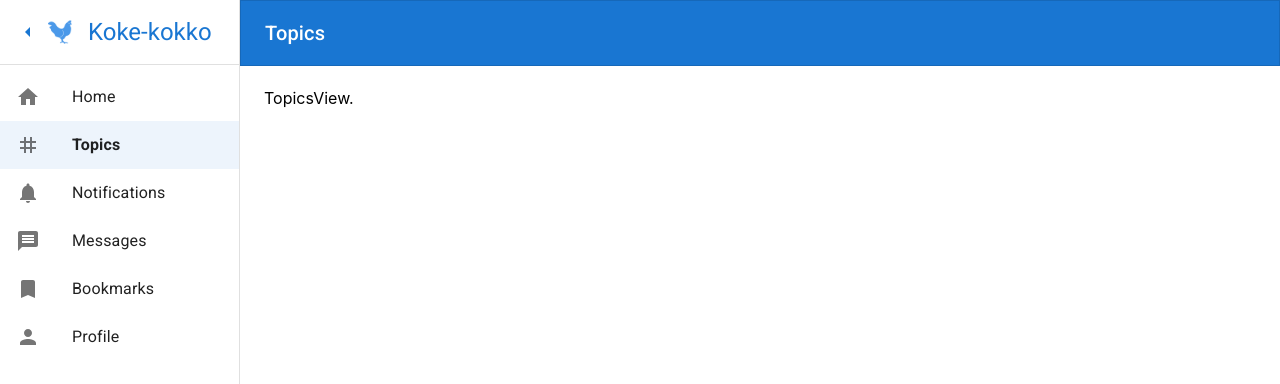
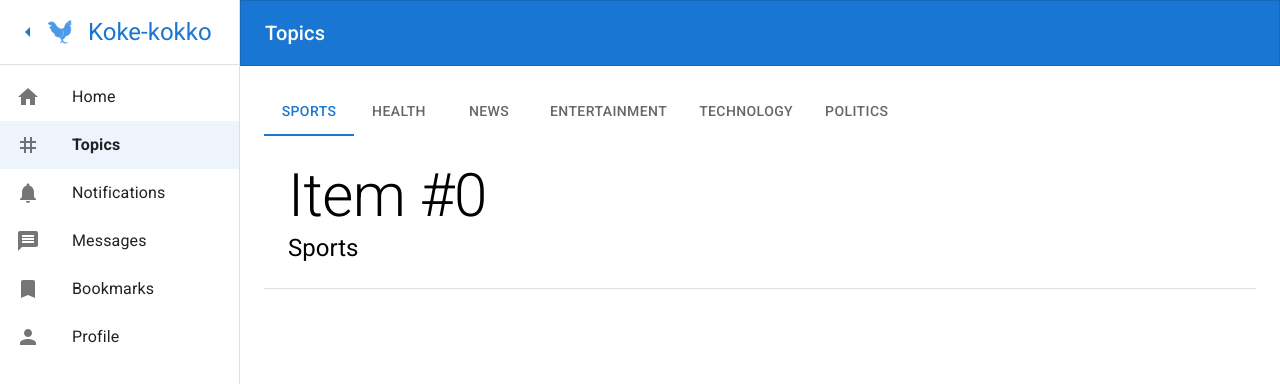
Before and after one commit to 0583/gool, a React (Create React App) app in the folder koke-kokko/: page / in a window 1280 px wide. Shown: the top 384 px of the page. Built offline with nearby package versions, Linux system fonts and the light colour scheme.

Commit message:
[add] topics view

```diff
--- a/koke-kokko/src/views/HomeView.tsx
+++ b/koke-kokko/src/views/HomeView.tsx
@@ -1,8 +1,8 @@
-import {Button, FormControlLabel, Stack, Switch, TextField} from "@mui/material";
+import {Box, Button, FormControlLabel, Stack, Switch, TextField} from "@mui/material";
 
 function HomeView() {
     return (
-        <div>
+        <Box sx={{ width: '100%' }}>
             <Stack spacing={2} sx={{ maxWidth: 400 }}>
                 <TextField
                     id="outlined-textarea"
@@ -15,7 +15,7 @@ function HomeView() {
                     <Button variant="outlined" >Kokko!</Button>
                 </Stack>
             </Stack>
-        </div>
+        </Box>
     )
 }
 
--- a/koke-kokko/src/views/TopicsView.tsx
+++ b/koke-kokko/src/views/TopicsView.tsx
@@ -1,8 +1,63 @@
+import React, {useEffect} from 'react';
+import {Box, Tab, Tabs, Typography} from "@mui/material";
+
 function TopicsView() {
+    const [panelIndex, setPanelIndex] = React.useState<number>(0);
+
+    const [topicTypes, setTopicTypes] = React.useState<string[]>(["Sports", "Health", "News", "Entertainment", "Technology", "Politics"]);
+
+    const handleChange = (event: React.SyntheticEvent, newValue: number) => {
+        setPanelIndex(newValue);
+    };
+
+    interface TabPanelProps {
+        children?: React.ReactNode;
+        index: number;
+        category: string;
+    }
+
+    function TabPanel(props: TabPanelProps) {
+        const { children, category, index, ...other } = props;
+
+        return (
+            <div
+                role="tabpanel"
+                hidden={panelIndex !== index}
+                id={`simple-tabpanel-${index}`}
+                aria-labelledby={`simple-tab-${index}`}
+                {...other}
+            >
+                {panelIndex === index && (
+                    <Box sx={{ p: 3 }}>
+                        <Typography>{children}</Typography>
+                    </Box>
+                )}
+            </div>
+        );
+    }
+
     return (
-        <div>
-            TopicsView.
-        </div>
+        <Box sx={{ width: '100%' }}>
+            <Box sx={{ borderBottom: 1, borderColor: 'divider' }}>
+                <Tabs aria-label="basic tabs example" value={panelIndex} onChange={handleChange}>
+                    {
+                        topicTypes.map((value) => {
+                            return (<Tab label={value} />);
+                        })
+                    }
+                </Tabs>
+                {
+                    topicTypes.map((category, index) => {
+                        return (
+                            <TabPanel category={category} index={index}>
+                                <Typography variant="h2">Item #{index}</Typography>
+                                <Typography variant="h5">{category}</Typography>
+                            </TabPanel>
+                        )
+                    })
+                }
+            </Box>
+        </Box>
     )
 }
 
```
